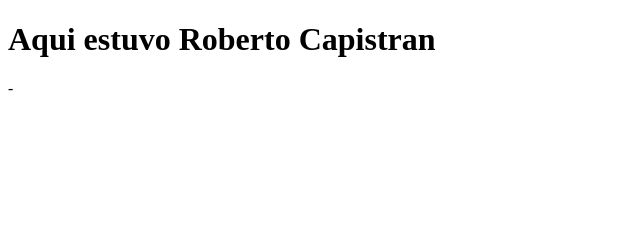
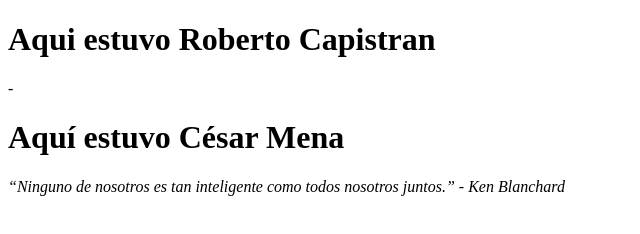
Before and after one commit to drimilius/ecamp0077, a plain HTML site: page Practica_Github/robertocapi.html in a window 1280 px wide. Shown: the whole page, without its empty margins (0-640 px from the left). Drawn offline with Linux system fonts and the light colour scheme.

Commit message:
Colabora en practica github
Agrega cita

```diff
--- a/Practica_Github/robertocapi.html
+++ b/Practica_Github/robertocapi.html
@@ -8,5 +8,8 @@
 <body>
     <h1>Aqui estuvo Roberto Capistran</h1>
     <cite>-</cite>
+
+    <h1>Aquí estuvo César Mena</h1>
+    <cite>“Ninguno de nosotros es tan inteligente como todos nosotros juntos.” - Ken Blanchard</cite>
 </body>
 </html>
```
